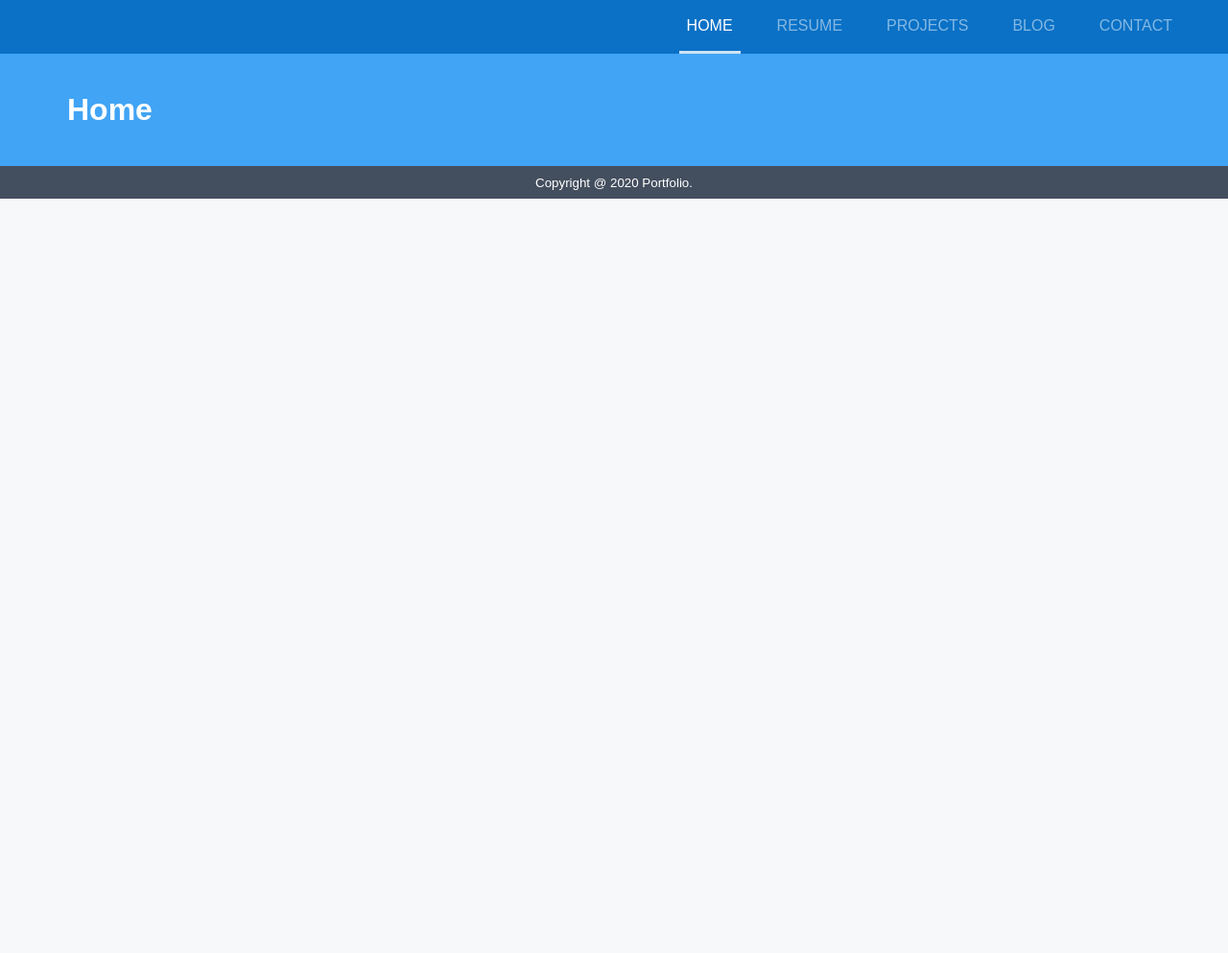
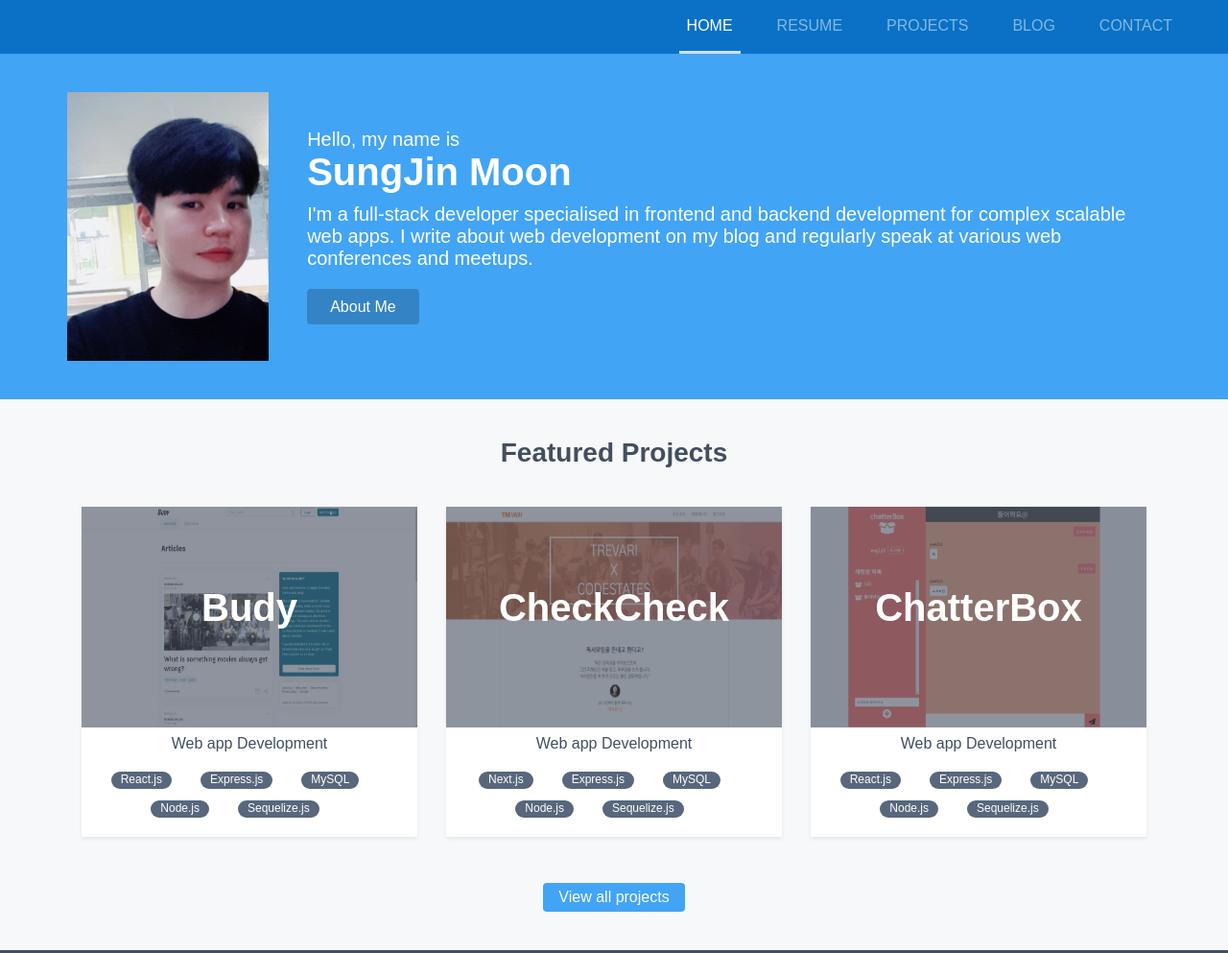
Before and after one commit to sungjin-moon/moonsj.log, a Gatsby site: page / in a window 1280 px wide. Shown: the top 993 px of the page at 96% size. Before the commit the page ends 800 px from the top, so only its background shows below. Built offline with nearby package versions, Linux system fonts and the light colour scheme; Gatsby itself is replaced by a stand-in of ours.

Commit message:
layout indexPage

```diff
--- a/data/projects.json
+++ b/data/projects.json
@@ -188,7 +188,7 @@
     "url": "https://moonsj.me/",
     "coverImage": {
       "main": "./images/Lay/lay-cover-3.png",
-      "desktop": null,
+      "desktop": "./images/Lay/lay-cover-3.png",
       "mobile": "./images/Lay/lay-cover-2.jpg"
     },
     "logoImage": null,
@@ -229,7 +229,7 @@
       },
       "performance": {
         "desktop": "./images/Lay/lay-cover-3.png",
-        "mobile": "./images/Lay/lay-cover-2.jpg"
+        "mobile": "./images/Lay/lay-cover-1.jpg"
       }
     }
   }
--- a/gatsby-config.js
+++ b/gatsby-config.js
@@ -1,8 +1,8 @@
 module.exports = {
   siteMetadata: {
-    title: `Gatsby Default Starter`,
-    description: `Kick off your next, great Gatsby project with this default starter. This barebones starter ships with the main Gatsby configuration files you might need.`,
-    author: `@gatsbyjs`,
+    title: `moonsj.log`,
+    description: `This is Moon Sung-jin's portfolio site.`,
+    author: `SungJin Moon`,
   },
   plugins: [
     `gatsby-transformer-sharp`,
--- a/src/components/Layout.css
+++ b/src/components/Layout.css
@@ -7,6 +7,7 @@ html {
 body {
   margin: 0;
   background-color: #F7F8FA;
+  color: #434e5e;
   -webkit-font-smoothing: antialiased;
   -moz-osx-font-smoothing: grayscale;
 }
--- a/src/components/Layout.js
+++ b/src/components/Layout.js
@@ -3,10 +3,12 @@ import PropTypes from "prop-types"
 import "./Layout.css"
 import Header from "./Header"
 import Footer from "./Footer"
+import SEO from "./seo"
 
 function Layout({ children, currentPath }) {
   return (
     <>
+      <SEO title="Portfolio"/>
       <Header currentPath={currentPath} />
       {children}
       <Footer />
--- a/src/pages/blog.js
+++ b/src/pages/blog.js
@@ -7,6 +7,7 @@ function BlogPage() {
     <Layout currentPath="blog">
       <Headline>
         <h1>Blog</h1>
+        <h3>페이지 준비중입니다.</h3>
       </Headline>
     </Layout>
   )
--- a/src/pages/contact.js
+++ b/src/pages/contact.js
@@ -7,6 +7,7 @@ function ContactPage() {
     <Layout currentPath="contact">
       <Headline>
         <h1>Contact</h1>
+        <h3>페이지 준비중입니다.</h3>
       </Headline>
     </Layout>
   )
--- a/src/pages/index.js
+++ b/src/pages/index.js
@@ -1,15 +1,157 @@
 import React from "react"
+// import PropTypes from 'prop-types'
+import styled from "styled-components"
+import { Link, graphql, useStaticQuery } from "gatsby"
 import Layout from "../components/Layout"
 import Headline from "../components/Headline"
+import Profile from "../images/profile1.jpg"
+import ProjectCard from "../components/ProjectCard"
 
 function IndexPage() {
+  const data = useStaticQuery(graphql`
+    {
+      allProjectsJson {
+        edges {
+          node {
+            title
+            path
+            url
+            type
+            skills
+            coverImage {
+              main {
+                childImageSharp {
+                  fluid {
+                    ...GatsbyImageSharpFluid
+                  }
+                }
+              }
+            }
+          }
+        }
+      }
+    }
+  `)
+  const projects = data.allProjectsJson.edges
+  console.log(projects)
   return (
     <Layout currentPath="home">
-      <Headline>
-        <h1>Home</h1>
-      </Headline>
+      <View>
+        <Headline>
+          <img className="home-profile" src={Profile} alt="" />
+          <div className="home-description">
+            <p>Hello, my name is</p>
+            <h1>SungJin Moon</h1>
+            <p className="home-description-text">
+              I'm a full-stack developer specialised in frontend and backend
+              development for complex scalable web apps. I write about web
+              development on my blog and regularly speak at various web
+              conferences and meetups.
+            </p>
+            <div>
+              <Link className="home-description-aboutMeBtn" to="/resume">
+                About Me
+              </Link>
+            </div>
+          </div>
+        </Headline>
+        <section>
+          <div className="section-inner">
+            <h1>Featured Projects</h1>
+            <div className="section-inner-projects">
+              {projects.slice(0, 3).map((project, id) => {
+                const { title, type, skills, coverImage } = project.node
+                const image = coverImage.main.childImageSharp.fluid.src
+                return (
+                  <ProjectCard
+                    key={id}
+                    title={title}
+                    type={type}
+                    skills={skills}
+                    image={image}
+                  />
+                )
+              })}
+            </div>
+            <Link className="section-inner-viewAllprojects" to="/projects">
+              View all projects
+            </Link>
+          </div>
+        </section>
+        {/* <section>b</section> */}
+      </View>
     </Layout>
   )
 }
 
+IndexPage.defaultProps = {}
+
+IndexPage.propTypes = {}
+
+const View = styled.main`
+  min-height: calc((100vh - 56px) - 40px);
+  .headline-container {
+    display: flex;
+    .home-profile {
+      width: 240px;
+      height: 280px;
+      object-fit: cover;
+      margin-right: 40px;
+    }
+    .home-description {
+      display: flex;
+      flex-direction: column;
+      justify-content: center;
+      h3 {
+        font-weight: 400;
+      }
+      h1 {
+        font-size: 40px;
+      }
+      p {
+        font-size: 20px;
+      }
+      .home-description-text {
+        margin: 10px 0px 20px 0px;
+      }
+      .home-description-aboutMeBtn {
+        display: inline-block;
+        background-color: rgba(0, 0, 0, 0.2);
+        color: #ffffff;
+        font-weight: 500;
+        outline: none;
+        text-decoration: none;
+        padding: 0.6rem 1.5rem;
+        border-radius: 4px;
+      }
+    }
+  }
+  section {
+    padding: 40px 0px;
+    text-align: center;
+    .section-inner {
+      max-width: 1140px;
+      margin: 0 auto;
+      h1 {
+        font-size: 28px;
+      }
+      .section-inner-projects {
+        display: flex;
+        flex-wrap: wrap;
+        margin-top: 40px;
+      }
+      .section-inner-viewAllprojects {
+        display: inline-block;
+        padding: 0.375rem 1rem;
+        background-color: #41a4f5;
+        color: #ffffff;
+        outline: none;
+        text-decoration: none;
+        border-radius: 4px;
+        font-weight: 500;
+      }
+    }
+  }
+`
+
 export default IndexPage
--- a/src/templates/project.js
+++ b/src/templates/project.js
@@ -240,6 +240,7 @@ const View = styled.div`
         }
       }
       img {
+        min-width: 500px;
         max-width: 500px;
         height: 300px;
         border: solid 1px;
```
Also changed, not shown: src/components/Resume.js (+3 -5 lines), data/images/Budy-cover.png (deleted), src/images/profile1.jpg (renamed from data/images/profile1.jpg), src/images/profile2.jpg (renamed from data/images/profile2.jpg).
